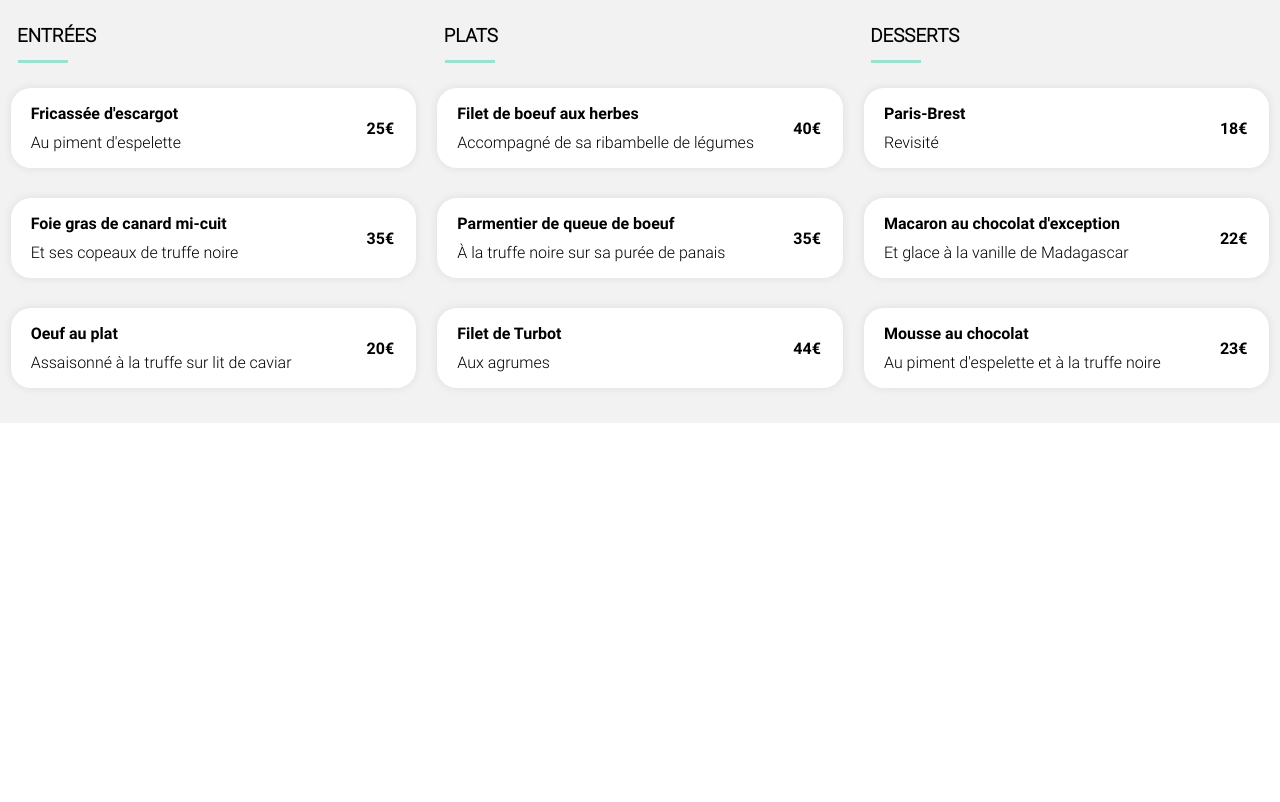
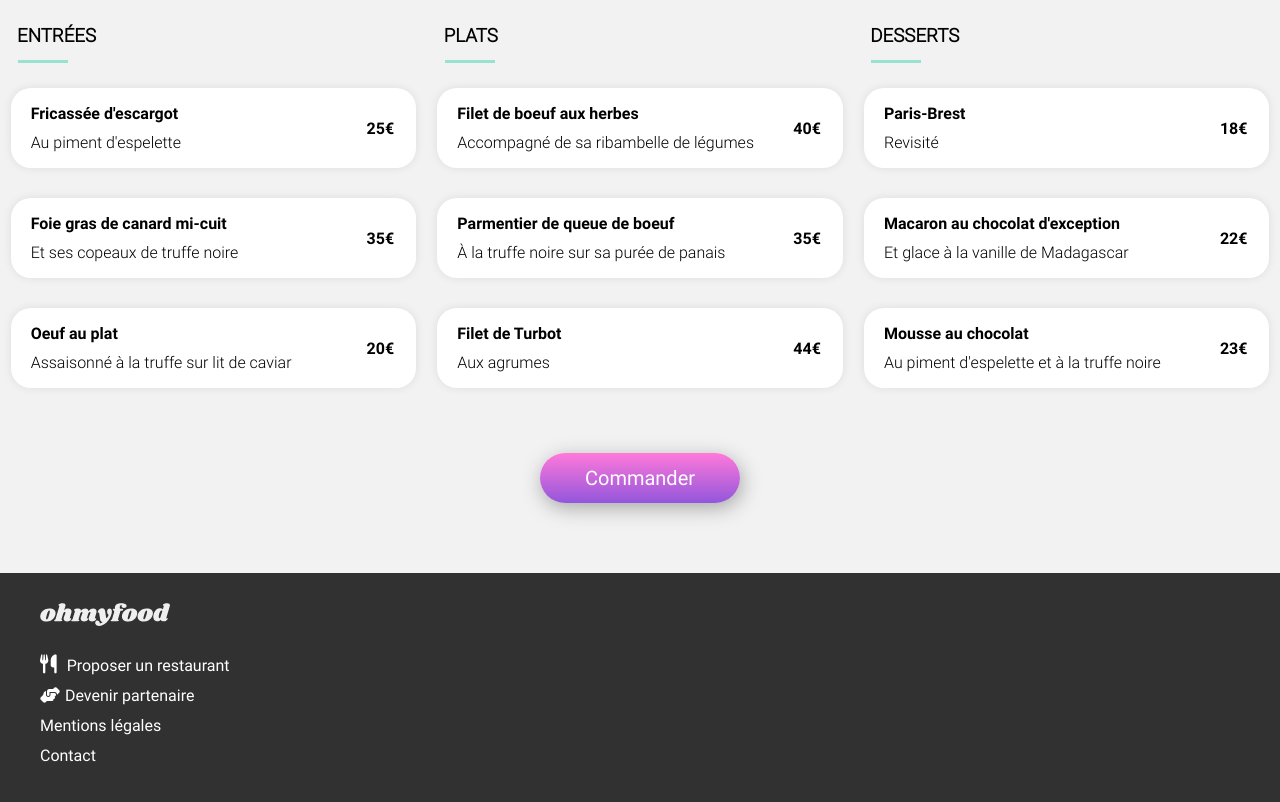
Before and after one commit to CamilleLinan/Ohmyfood, a website: page pages-restaurant/la-palette-du-gout.html in a window 1280 px wide. Shown: the part 499-1301 px from the top of the page. Before the commit the page ends 922 px from the top, so only its background shows below. Drawn offline with Linux system fonts and the light colour scheme.

Commit message:
add-menu-1

```diff
--- a/SCSS/style.scss
+++ b/SCSS/style.scss
@@ -119,23 +119,27 @@ i.fa-solid.location_icon {
     }
 
     &_link {
-        display: flex;
-        justify-content: center;
-        align-items: center;
         width: 320px;
         height: 70px;
-        margin: 30px;
-        color: white;
         font-size: 23px;
-        background: linear-gradient($color-secondary, $color-primary);
-        border-radius: 40px;
-        box-shadow: 2px 5px 20px rgb(167, 167, 167);
-        transition: transform 250ms ease-in-out;
+
+    }
+}
+
+.btn_main {
+    display: flex;
+    justify-content: center;
+    align-items: center;
+    margin: 30px;
+    color: white;
+    background: linear-gradient($color-secondary, $color-primary);
+    border-radius: 40px;
+    box-shadow: 2px 5px 20px rgb(167, 167, 167);
+        transition: transform 150ms ease-in-out;
         &:hover {
-            transform: scale(1.03);
-            filter: brightness(1.03);
+            transform: scale(1.01);
+            background: linear-gradient(180deg, rgba(221,140,198,1) 0%, rgba(178,140,222,1) 100%);
         }
-    }
 }
 
 /* EXPLORER */
@@ -500,6 +504,19 @@ input {
     }
 }
 
+.command {
+    display: flex;
+    justify-content: center;
+    align-items: center;
+    margin: 20px 0px;
+
+    &_link {
+        width: 200px;
+        height: 50px;
+        font-size: 20px;
+    }
+}
+
 /* MENU */
 
 /* PAGE MENU */
--- a/pages-restaurant/la-palette-du-gout.html
+++ b/pages-restaurant/la-palette-du-gout.html
@@ -14,7 +14,7 @@
 <body>
 <!-- HEADER -->
     <header class="header">
-        <a href="./index.html"><i class="fa-solid fa-arrow-left header_icon"></i></a>
+        <a href="../index.html"><i class="fa-solid fa-arrow-left header_icon"></i></a>
         <img class="header_logo" src="../img/logo/ohmyfood.png" alt="ohmyfood-logo" />
     </header>
 <!-- HEADER -->
@@ -143,9 +143,28 @@
                     </label>
                 </div>
             </div>
+
+            <footer class="command">
+                <a href="#" class="command_link btn_main">Commander</a>
+            </footer>
         </section>
 <!-- MENU -->
     </main>
 <!-- MAIN -->
+
+<!-- FOOTER -->
+    <footer class="footer">
+        <section class="footer_container center">
+            <img class="footer_logo" src="../img/logo/ohmyfood@2x.svg" alt="ohmyfood-logo" />
+
+            <ul class="footer_links">
+                <li><a href="#" class="footer_link"><i class="fa-solid fa-utensils footer_link_icon"></i>Proposer un restaurant</a></li>
+                <li><a href="#" class="footer_link"><i class="fa-solid fa-handshake-angle footer_link_icon"></i>Devenir partenaire</a></li>
+                <li><a href="#" class="footer_link">Mentions légales</a></li>
+                <li><a href="mailto:ohmyfood@contact.com" class="footer_link">Contact</a></li>
+            </ul>
+        </section>
+    </footer>
+<!-- FOOTER -->
 </body>
 </html>
```
Also changed, not shown: index.html (+1 -1 lines), SCSS/style.css, 1 other file.
